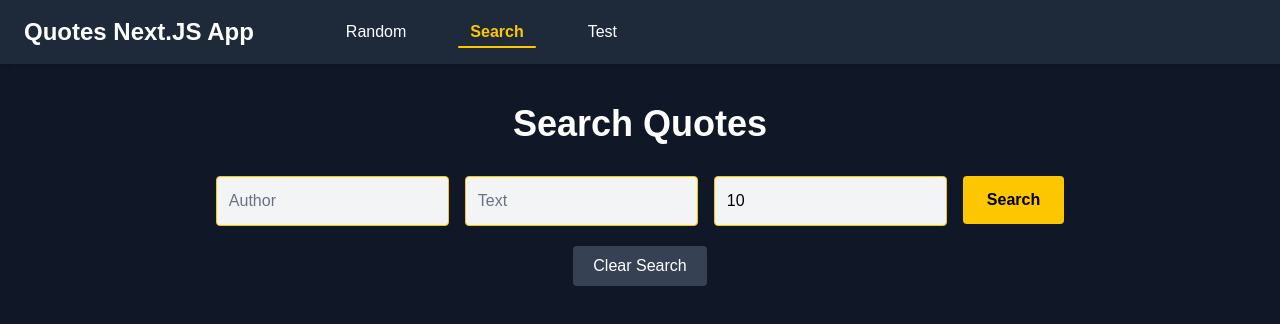
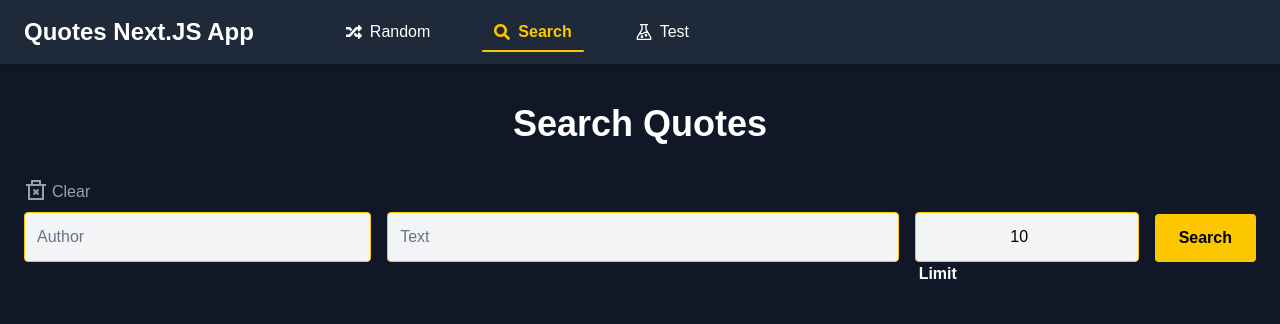
Before and after one commit to DanilZharkovJS/quotes-redux-next.js-app, a Next.js app: page /search in a window 1280 px wide. Shown: the top 324 px of the page. Built offline with nearby package versions, Linux system fonts and the light colour scheme.

Commit message:
random quotes when page renders and some icons

```diff
--- a/src/app/page.js
+++ b/src/app/page.js
@@ -3,6 +3,7 @@ import { fetchQuotes, selectQuotes } from '@/redux/slices/quotesSlice'
 import { useDispatch, useSelector } from 'react-redux'
 import Button from '@/components/Button'
 import CardOne from '@/components/CardOne'
+import { useEffect } from 'react'
 
 export default function Home() {
   const dispatch = useDispatch()
@@ -11,6 +12,9 @@ export default function Home() {
   const handleQuotes = () => {
     dispatch(fetchQuotes())
   }
+  useEffect(() => {
+    dispatch(fetchQuotes())
+  }, [])
 
   return (
     <div className="min-h-screen flex flex-col items-center justify-center bg-gray-900 px-4 py-10 rounded-lg text-white">
@@ -20,16 +24,16 @@ export default function Home() {
 
       <Button
         onClick={handleQuotes}
-        className={"mb-8 px-6 py-3 bg-white text-black rounded-lg shadow-md hover:bg-gray-200 transition cursor-pointer"}
+        className={
+          'mb-8 px-6 py-3 bg-white text-black rounded-lg shadow-md hover:bg-gray-200 transition cursor-pointer'
+        }
       >
         Get 10 Random Quotes
       </Button>
 
       <div className="w-full max-w-2xl space-y-6">
         {quotes.length ? (
-          quotes.map((quote) => (
-           <CardOne key={quote.id} quote={quote}/>
-          ))
+          quotes.map((quote) => <CardOne key={quote.id} quote={quote} />)
         ) : (
           <h2 className="text-xl text-gray-400 text-center">
             Quotes gonna be here.
--- a/src/app/search/components/InputFields.jsx
+++ b/src/app/search/components/InputFields.jsx
@@ -2,6 +2,7 @@
 
 import { useDispatch, useSelector } from 'react-redux'
 import { useState } from 'react'
+import { RiDeleteBin2Line } from 'react-icons/ri'
 import {
   selectSearchAuthor,
   selectSearchText,
@@ -83,10 +84,25 @@ export default function InputFields() {
   }
 
   return (
-    <>
+    <form
+      onSubmit={(e) => {
+        e.preventDefault()
+        handleSearch()
+      }}
+      className="w-full flex flex-col"
+    >
+      <div className="w-full md:w-[30%] mb-2">
+        <button
+          type="button"
+          onClick={handleClear}
+          className="flex items-center gap-1 text-gray-400 hover:text-red-500 active:text-red-500 transition cursor-pointer"
+        >
+          <RiDeleteBin2Line className="w-[24px] h-[24px]" />
+          <span className="font-medium mt-1">Clear</span>
+        </button>
+      </div>
       <div className="flex flex-row flex-wrap md:flex-row gap-4 sm:justify-center">
-        {/* Author */}
-        <div className="flex-grow flex flex-col w-full sm:w-3/4 md:w-auto">
+        <div className="flex-grow flex flex-col w-full sm:w-3/4 md:w-1/5">
           <input
             type="text"
             placeholder="Author"
@@ -105,7 +121,7 @@ export default function InputFields() {
         </div>
 
         {/* Text */}
-        <div className="flex-grow flex flex-col w-full sm:w-3/4 md:w-auto">
+        <div className="flex-grow flex flex-col w-full sm:w-3/4 md:w-1/3 sm:text-center">
           <input
             type="text"
             placeholder="Text"
@@ -122,14 +138,12 @@ export default function InputFields() {
             <p className="text-red-500 font-bold text-sm m-2">{textError}</p>
           )}
         </div>
-
-        {/* Limit */}
-        <div className="flex-grow flex flex-col w-full sm:w-1/3 md:w-auto">
+        <div className="flex-grow flex flex-col w-full sm:w-1/10">
           <input
             type="number"
             placeholder="Limit of quotes"
             value={searchLimit}
-            className="p-3 rounded border border-yellow-400 bg-gray-100 text-black placeholder-gray-500 focus:outline-none focus:ring-2 focus:ring-yellow-400"
+            className="p-3 rounded text-center border border-yellow-400 bg-gray-100 text-black placeholder-gray-500 focus:outline-none focus:ring-2 focus:ring-yellow-400"
             onChange={(e) => {
               const value = e.target.value
               dispatch(setSearchLimit(value))
@@ -140,25 +154,17 @@ export default function InputFields() {
           {limitTouched && limitError && (
             <p className="text-red-500 font-bold text-sm m-2">{limitError}</p>
           )}
+          {!limitTouched && !limitError && (
+            <p className="font-bold ml-1">Limit</p>
+          )}
         </div>
-
-        {/* Buttons */}
         <button
+          type="submit"
           className="bg-yellow-400 w-full sm:w-1/6 md:w-auto text-black px-6 py-3 rounded font-semibold hover:bg-yellow-500 transition cursor-pointer self-center sm:mb-5.5"
-          onClick={handleSearch}
         >
           Search
         </button>
       </div>
-
-      <div className="flex justify-center">
-        <button
-          className="bg-gray-700 hover:bg-gray-600 text-white px-5 py-2 mt-3 sm:m-0 rounded transition cursor-pointer"
-          onClick={handleClear}
-        >
-          Clear Search
-        </button>
-      </div>
-    </>
+    </form>
   )
 }
--- a/src/components/NavBar.jsx
+++ b/src/components/NavBar.jsx
@@ -2,14 +2,17 @@
 
 import Link from 'next/link'
 import { usePathname } from 'next/navigation'
+import { FaSearch } from 'react-icons/fa'
+import { FaRandom } from 'react-icons/fa'
+import { GrTest } from 'react-icons/gr'
 
 export default function Navbar() {
   const pathname = usePathname()
 
   const links = [
-    { href: '/', label: 'Random' },
-    { href: '/search', label: 'Search' },
-    { href: '/test', label: 'Test' },
+    { href: '/', icon: <FaRandom />, label: 'Random' },
+    { href: '/search', icon: <FaSearch />, label: 'Search' },
+    { href: '/test', icon: <GrTest />, label: 'Test' },
   ]
 
   return (
@@ -25,13 +28,17 @@ export default function Navbar() {
             <li key={link.href}>
               <Link
                 href={link.href}
-                className={`relative px-3 py-1 transition-colors duration-200 hover:text-yellow-400 ${
+                className={`relative inline-block px-3 py-1 transition-colors duration-200 hover:text-yellow-400 ${
                   pathname === link.href ? 'text-yellow-400 font-semibold' : ''
                 }`}
               >
-                {link.label}
+                <div className="flex items-center gap-2">
+                  {link.icon}
+                  {link.label}
+                </div>
+
                 {pathname === link.href && (
-                  <span className="absolute left-0 -bottom-1 w-full h-0.5 bg-yellow-400 rounded"></span>
+                  <span className="absolute inset-x-0 -bottom-1 h-0.5 bg-yellow-400 rounded"></span>
                 )}
               </Link>
             </li>
```
